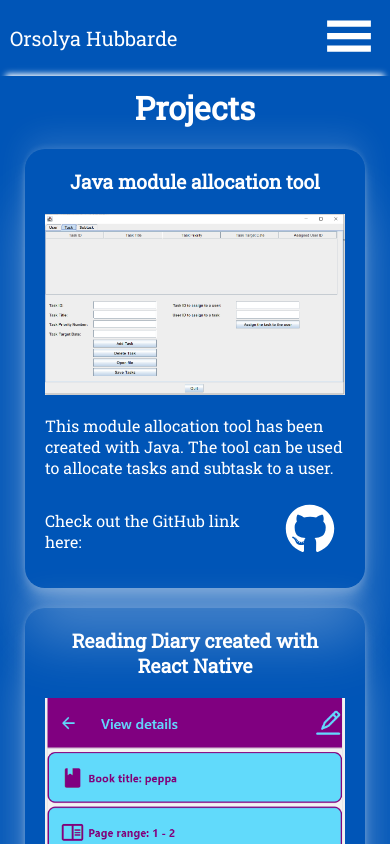
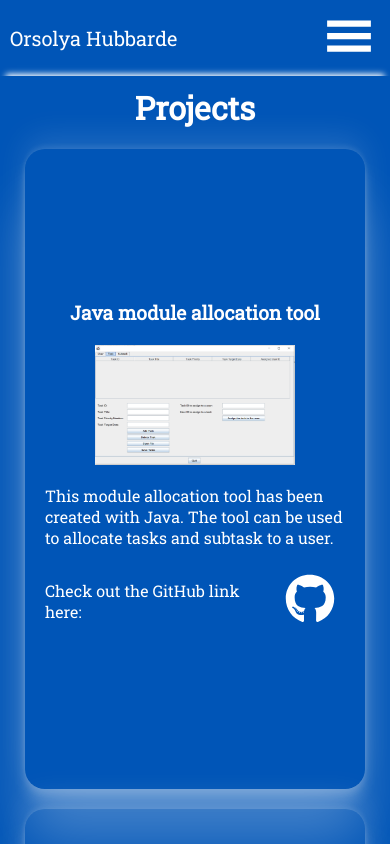
Before and after one commit to pokica1/Portfolio, a React (Create React App) app: page /Projects in a window 390 px wide. Shown: the top 844 px of the page. Built offline with nearby package versions, Linux system fonts and the light colour scheme.

Commit message:
project card mobile view updaet

```diff
--- a/src/Components/ProjectCard/ProjectCard.css
+++ b/src/Components/ProjectCard/ProjectCard.css
@@ -32,3 +32,14 @@
 #linkText {
 	text-align: left;
 }
+
+@media only screen and (max-width: 600px) {
+	#projectCard-container {
+		width: 300px;
+		height: 600px;
+	}
+	#projectImage {
+		width: 200px;
+		max-height: 300px;
+	}
+}
```
